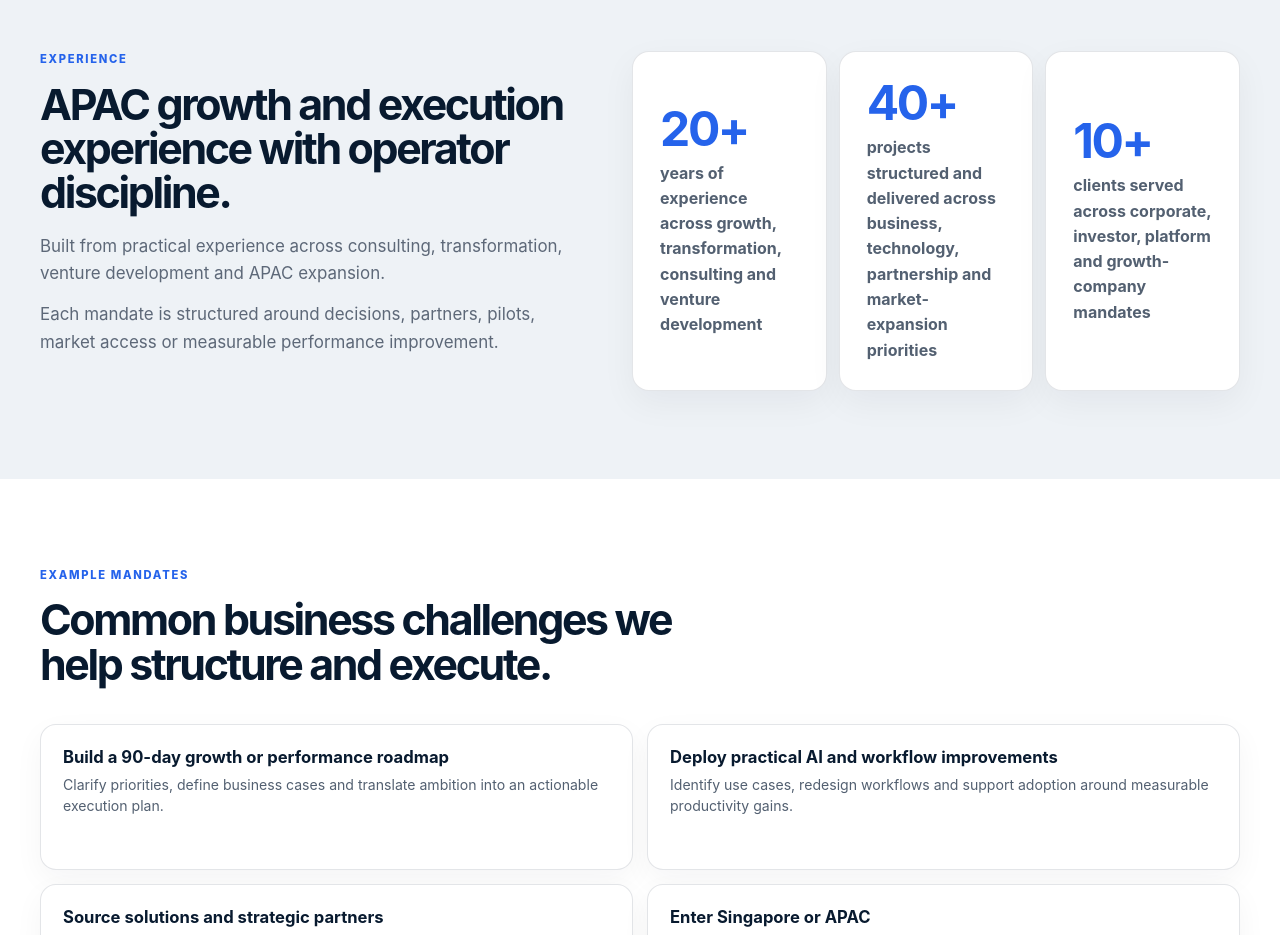
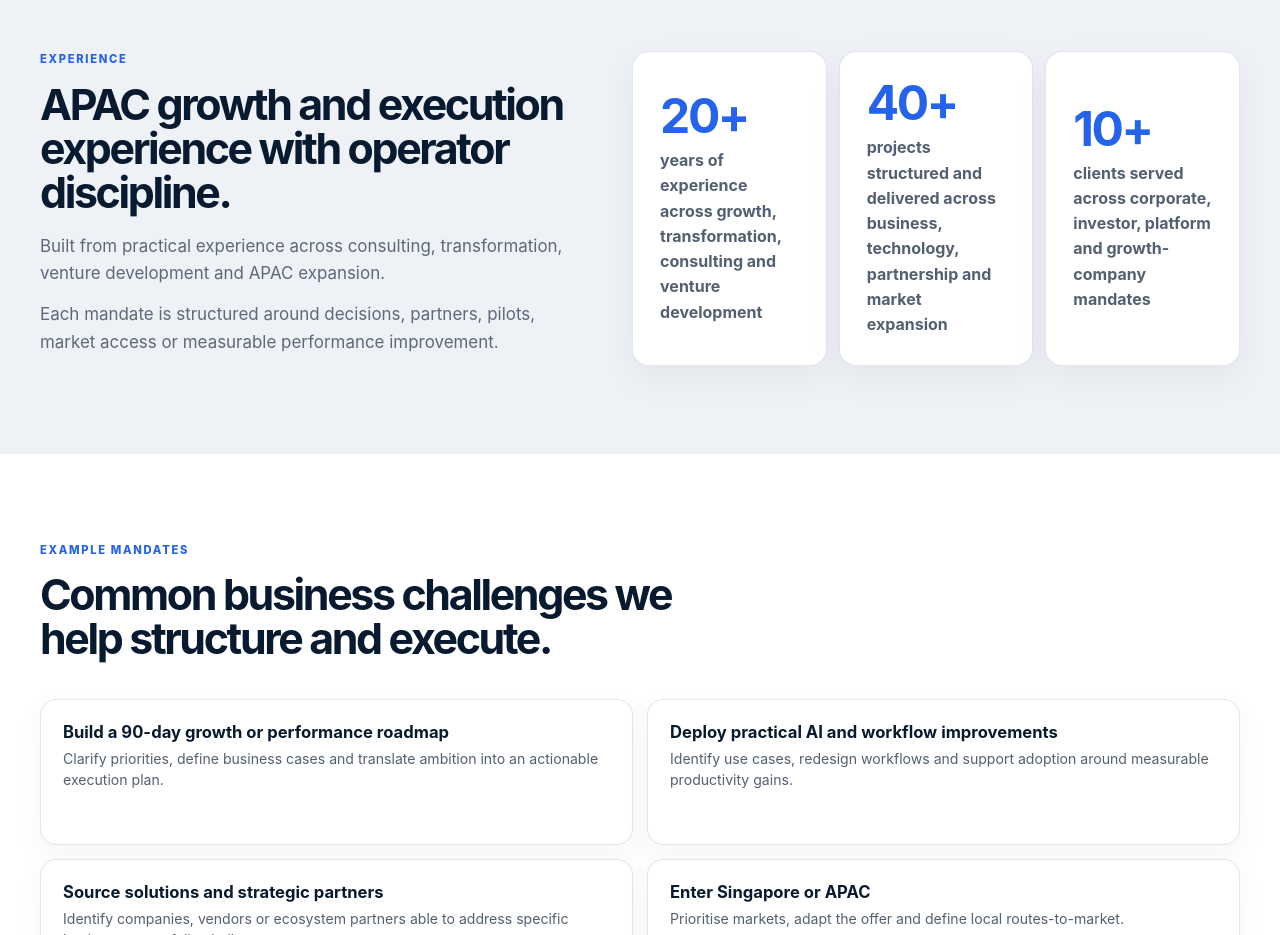
Before and after one commit to Amel-ben/digitalmindventures, a plain HTML site: page index.html in a window 1280 px wide. Shown: the part 3720-4655 px from the top of the page. Drawn offline with Linux system fonts and the light colour scheme.

Commit message:
Update index.html

```diff
--- a/index.html
+++ b/index.html
@@ -208,7 +208,7 @@
         </div>
         <div class="metric-grid">
           <div class="metric"><strong>20+</strong><span>years of experience across growth, transformation, consulting and venture development</span></div>
-          <div class="metric"><strong>40+</strong><span>projects structured and delivered across business, technology, partnership and market-expansion priorities</span></div>
+          <div class="metric"><strong>40+</strong><span>projects structured and delivered across business, technology, partnership and market expansion</span></div>
           <div class="metric"><strong>10+</strong><span>clients served across corporate, investor, platform and growth-company mandates</span></div>
         </div>
       </div>
```
